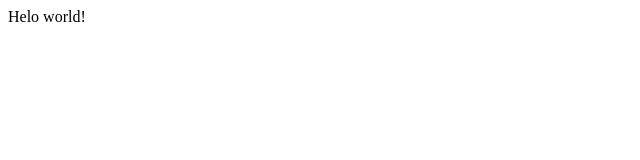
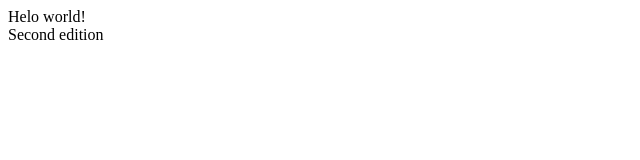
Before and after one commit to margar-k/2, a plain HTML site: page index.html in a window 1280 px wide. Shown: the full height of the page, 0-640 px from the left. Drawn offline with Linux system fonts and the light colour scheme.

Commit message:
Update index.html

```diff
--- a/index.html
+++ b/index.html
@@ -1 +1,2 @@
 <div>Helo world!</div>
+Second edition
```
